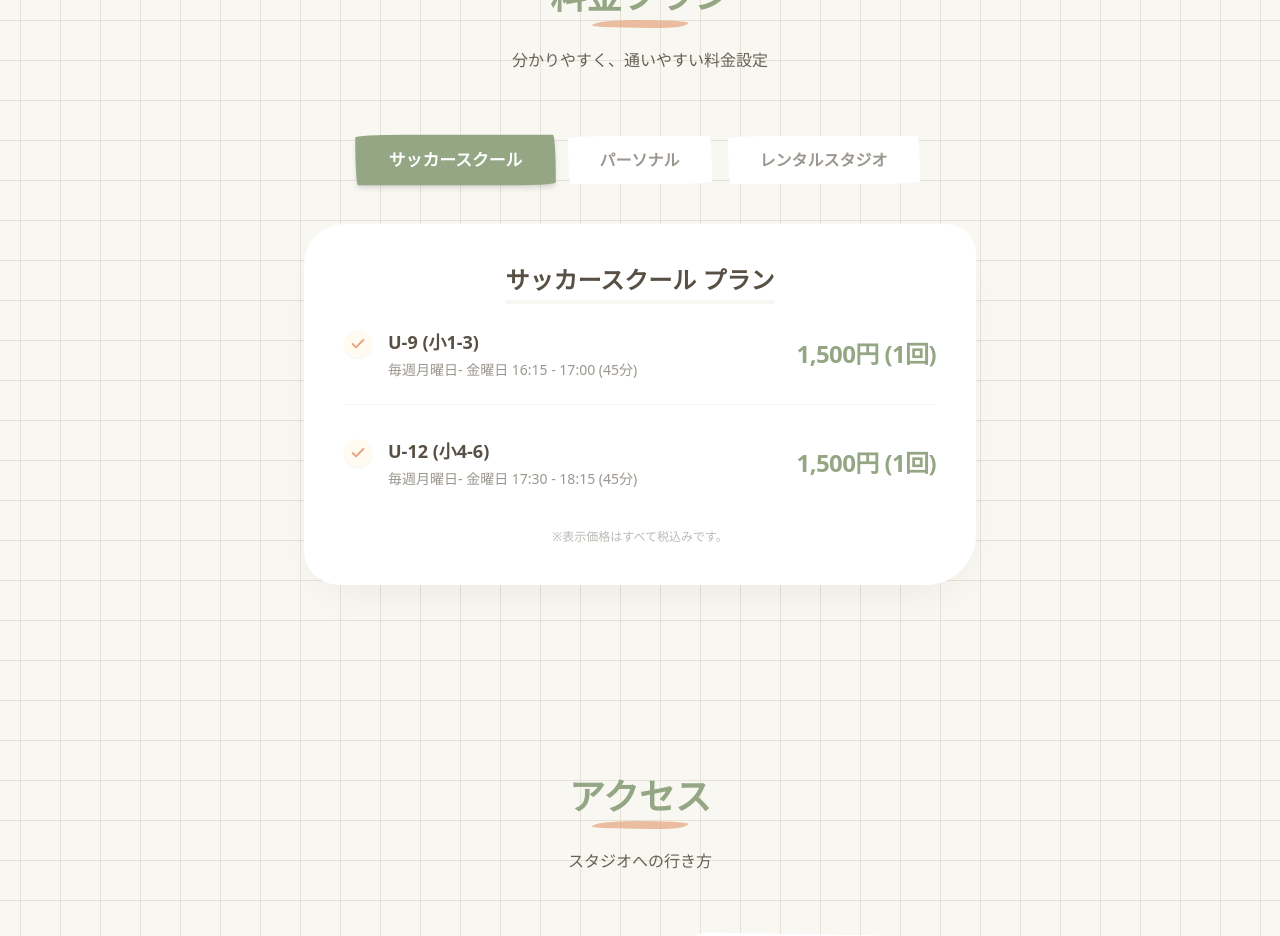
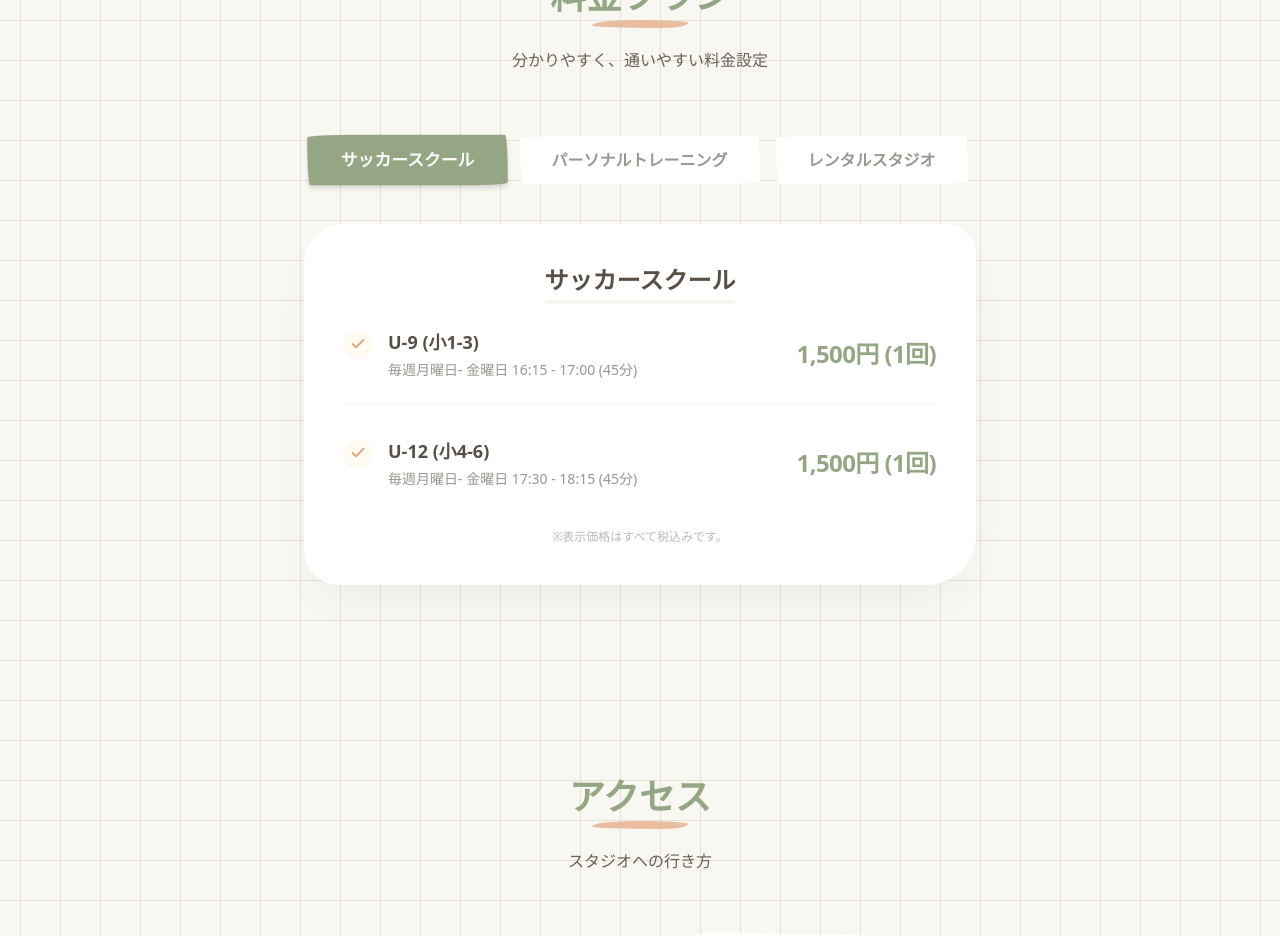
Before and after one commit to kawabata1111/urashima-soccer, a React (Vite) app: page / in a window 1280 px wide. Shown: the part 2380-3316 px from the top of the page. Built offline with nearby package versions, Linux system fonts and the light colour scheme; grey boxes are pictures that could not be loaded; a web font is replaced by a local one.

Commit message:
style: 料金プラン名の表記を修正

```diff
--- a/components/Pricing.tsx
+++ b/components/Pricing.tsx
@@ -40,7 +40,7 @@ export const Pricing: React.FC = () => {
       >
         <div className="text-center mb-8">
           <h3 className="text-2xl font-bold text-[#595045] relative inline-block">
-            {PRICING_PLANS[activeTab].category} プラン
+            {PRICING_PLANS[activeTab].category}
             <span className="absolute -bottom-2 left-0 w-full h-1 bg-[#F9F7F2] rounded-full"></span>
           </h3>
         </div>
--- a/constants.ts
+++ b/constants.ts
@@ -88,7 +88,7 @@ export const PRICING_PLANS: PricePlan[] = [
     ],
   },
   {
-    category: 'パーソナル',
+    category: 'パーソナルトレーニング',
     items: [
       { name: '初回体験', details: 'カウンセリング込み', price: '無料', note: '※中学生以上対象' },
       { name: '通常トレーニング', details: '月〜金 9時/10時/20時', price: '3,000円 / 回' },
```
